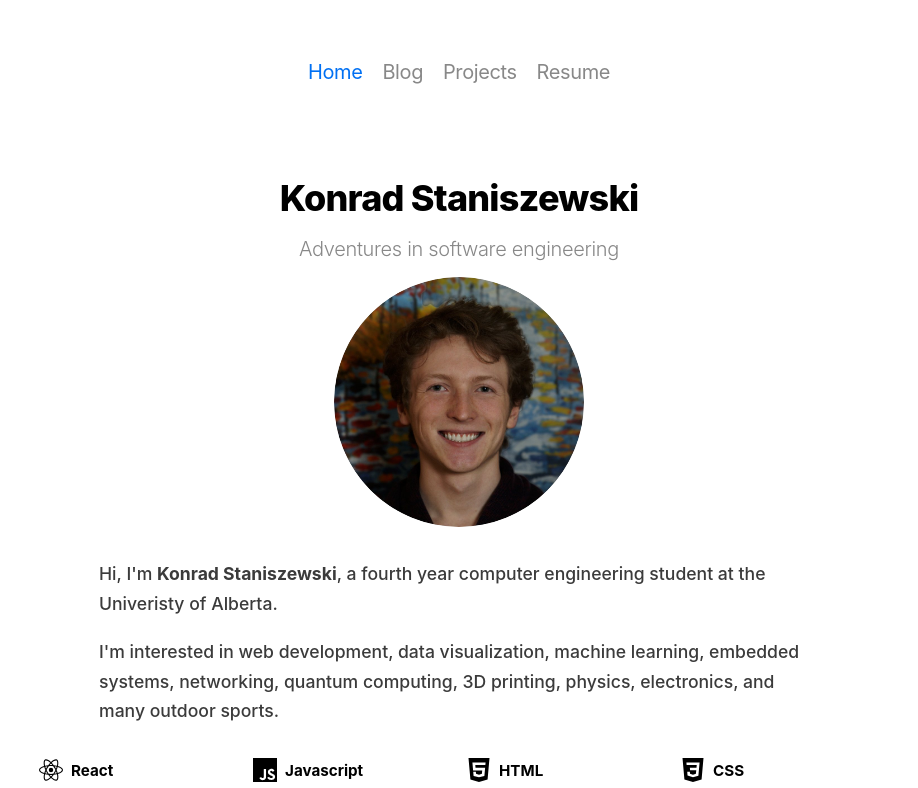
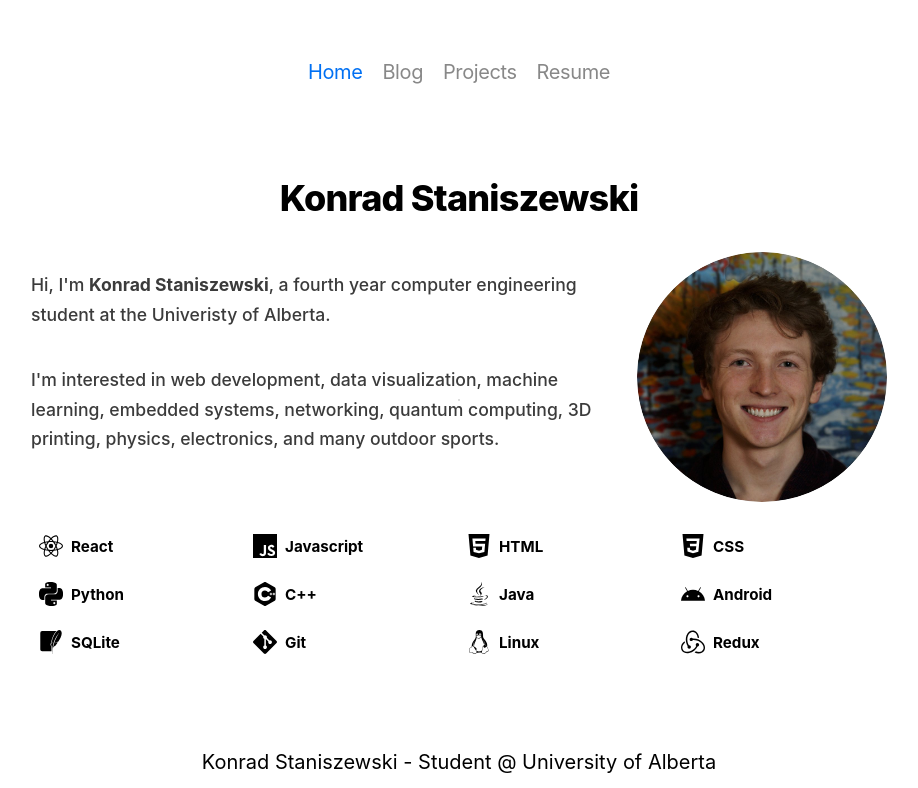
Before and after one commit to KonradStanski/KonradStaniszewski.github.io, a Next.js app: page / in a window 1280 px wide. Shown: the top 788 px of the page, without its empty margins (181-1099 px from the left). Built offline with nearby package versions, Linux system fonts and the light colour scheme.

Commit message:
Moved intro to component

```diff
--- /dev/null
+++ b/src/components/intro.tsx
@@ -0,0 +1,26 @@
+import styles from "./styles/intro.module.css";
+
+export default () => {
+  return (
+    <div className="intro">
+      <div className="intro-text">
+        <p>
+          Hi, I'm <b>Konrad Staniszewski</b>, a fourth year computer engineering
+          student at the Univeristy of Alberta.
+        </p>
+        <p>
+          I'm interested in web development, data visualization, machine
+          learning, embedded systems, networking, quantum computing, 3D
+          printing, physics, electronics, and many outdoor sports.
+        </p>
+      </div>
+      <img
+        src="/headshot.jpg"
+        height="85"
+        width="250"
+        alt="Headshot"
+        style={{ borderRadius: "50%" }}
+      />
+    </div>
+  );
+};
--- a/src/pages/index.tsx
+++ b/src/pages/index.tsx
@@ -3,32 +3,14 @@ import Header from "../components/header";
 import ExtLink from "../components/ext-link";
 import Skills from "../components/skills";
 import sharedStyles from "../styles/shared.module.css";
+import Intro from "../components/intro";
 
 export default () => (
   <>
     <Header titlePre="Home" />
     <div className={sharedStyles.layout}>
       <h1>Konrad Staniszewski</h1>
-      <h2>Adventures in software engineering</h2>
-      <img
-        src="/headshot.jpg"
-        height="85"
-        width="250"
-        alt="Headshot"
-        style={{ borderRadius: "50%" }}
-      />
-
-      <div className="home-text">
-        <p>
-          Hi, I'm <b>Konrad Staniszewski</b>, a fourth year computer engineering
-          student at the Univeristy of Alberta.
-        </p>
-        <p>
-          I'm interested in web development, data visualization, machine
-          learning, embedded systems, networking, quantum computing, 3D
-          printing, physics, electronics, and many outdoor sports.
-        </p>
-      </div>
+      <Intro />
       <Skills />
     </div>
   </>
--- a/src/styles/global.css
+++ b/src/styles/global.css
@@ -378,3 +378,30 @@ footer span:nth-child(3) {
 footer span:nth-child(3) a {
   color: inherit;
 }
+
+.intro {
+  display: flex;
+  flex-direction: row;
+  margin: var(--gap-double) auto;
+  padding: 0 2rem;
+  width: 920px;
+  max-width: calc(100vw - var(--gap-double));
+}
+
+.intro-text {
+  padding-right: 1rem;
+  display: flex;
+  flex-direction: column;
+}
+
+@media (max-width: 600px) {
+  .intro-text {
+    padding: 0;
+  }
+
+  .intro {
+    display: flex;
+    flex-direction: column;
+    padding: 0;
+  }
+}
```
